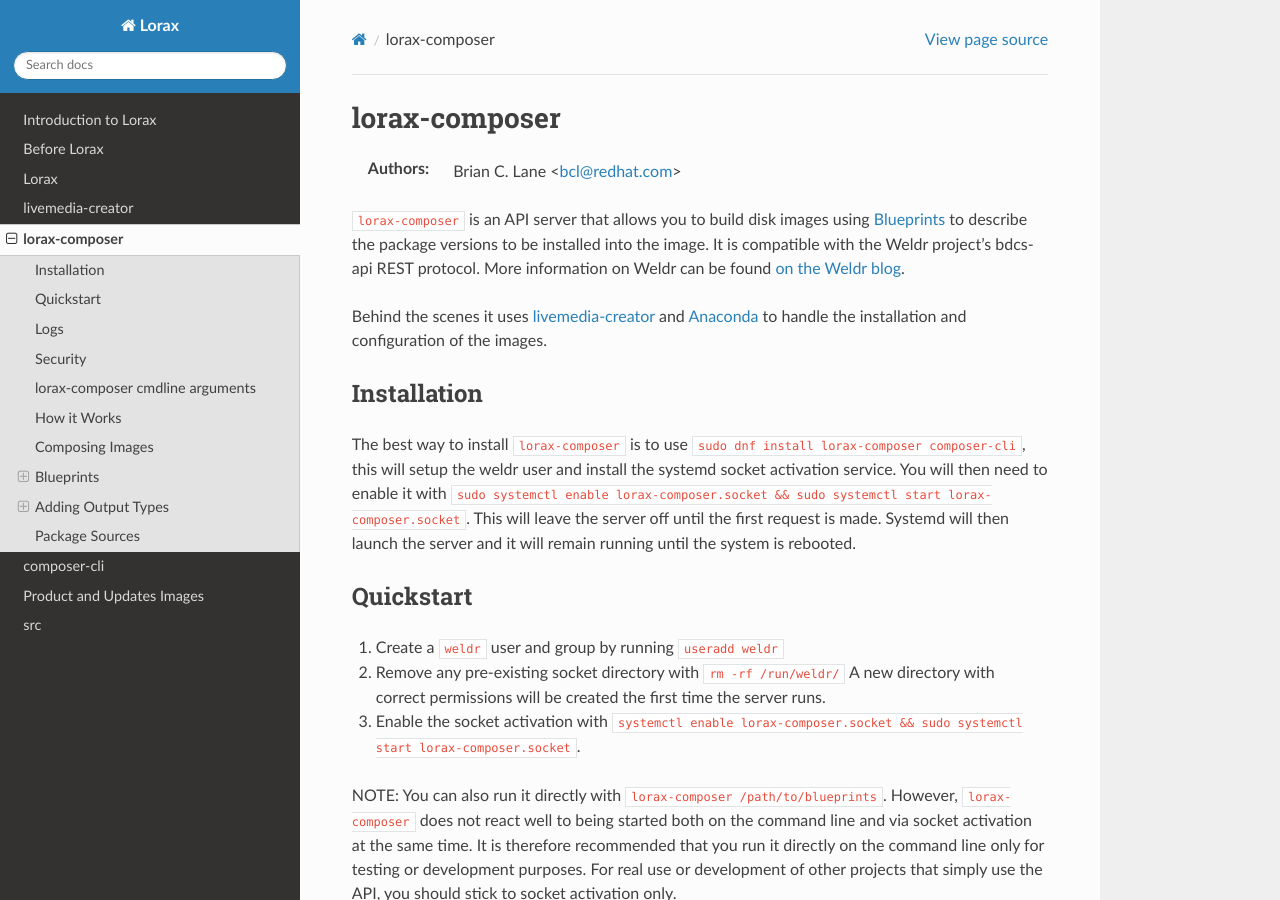
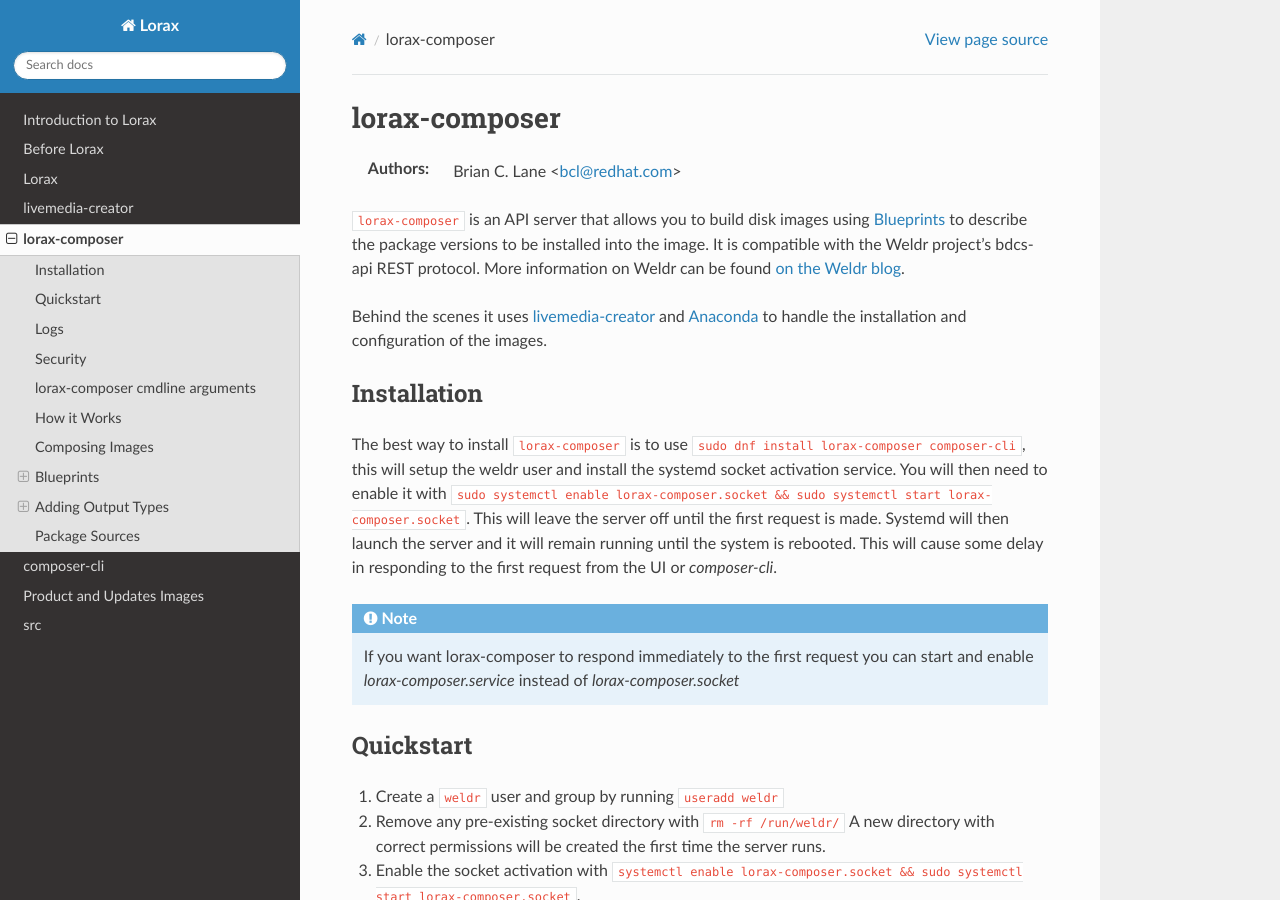
Before and after one commit to weldr/lorax, a Sphinx documentation site: the page built from docs/lorax-composer.rst, in a window 1280 px wide and 900 px high. Built offline with Sphinx 7.4.7 and the Read the Docs theme 2.0.0, drawn with Linux system fonts in a browser that asks for light colours.

Commit message:
Add a note about using lorax-composer.service
Update the docs to make it clear that .socket will be slow to respond to
the first request, and to use .service to speed it up.

```diff
--- a/docs/lorax-composer.rst
+++ b/docs/lorax-composer.rst
@@ -22,7 +22,13 @@
 systemctl enable lorax-composer.socket && sudo systemctl start
 lorax-composer.socket``. This will leave the server off until the first request
 is made. Systemd will then launch the server and it will remain running until
-the system is rebooted.
+the system is rebooted. This will cause some delay in responding to the first
+request from the UI or `composer-cli`.
+
+.. note::
+
+   If you want lorax-composer to respond immediately to the first request you can
+   start and enable `lorax-composer.service` instead of `lorax-composer.socket`
 
 Quickstart
 ----------
```
